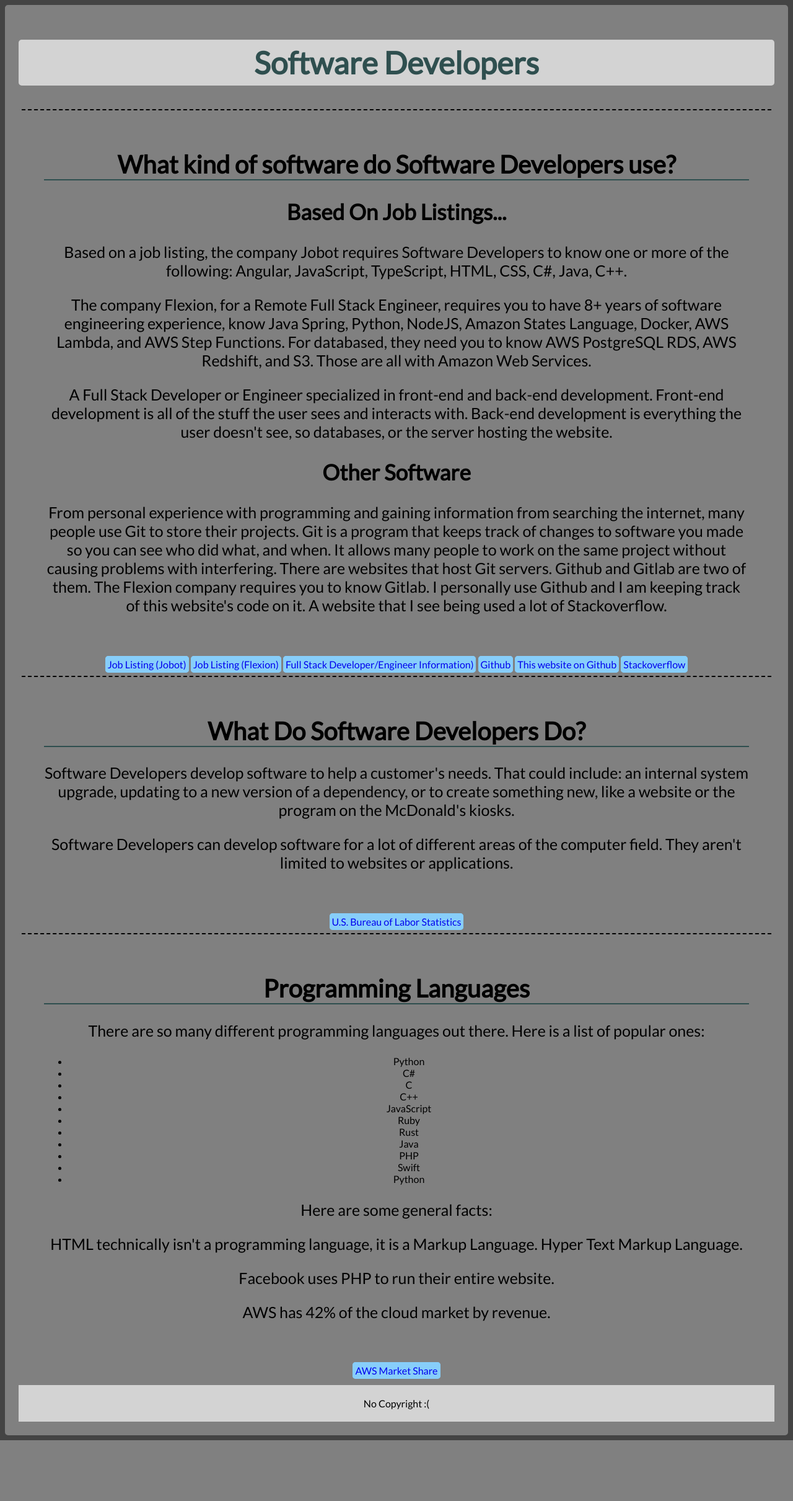
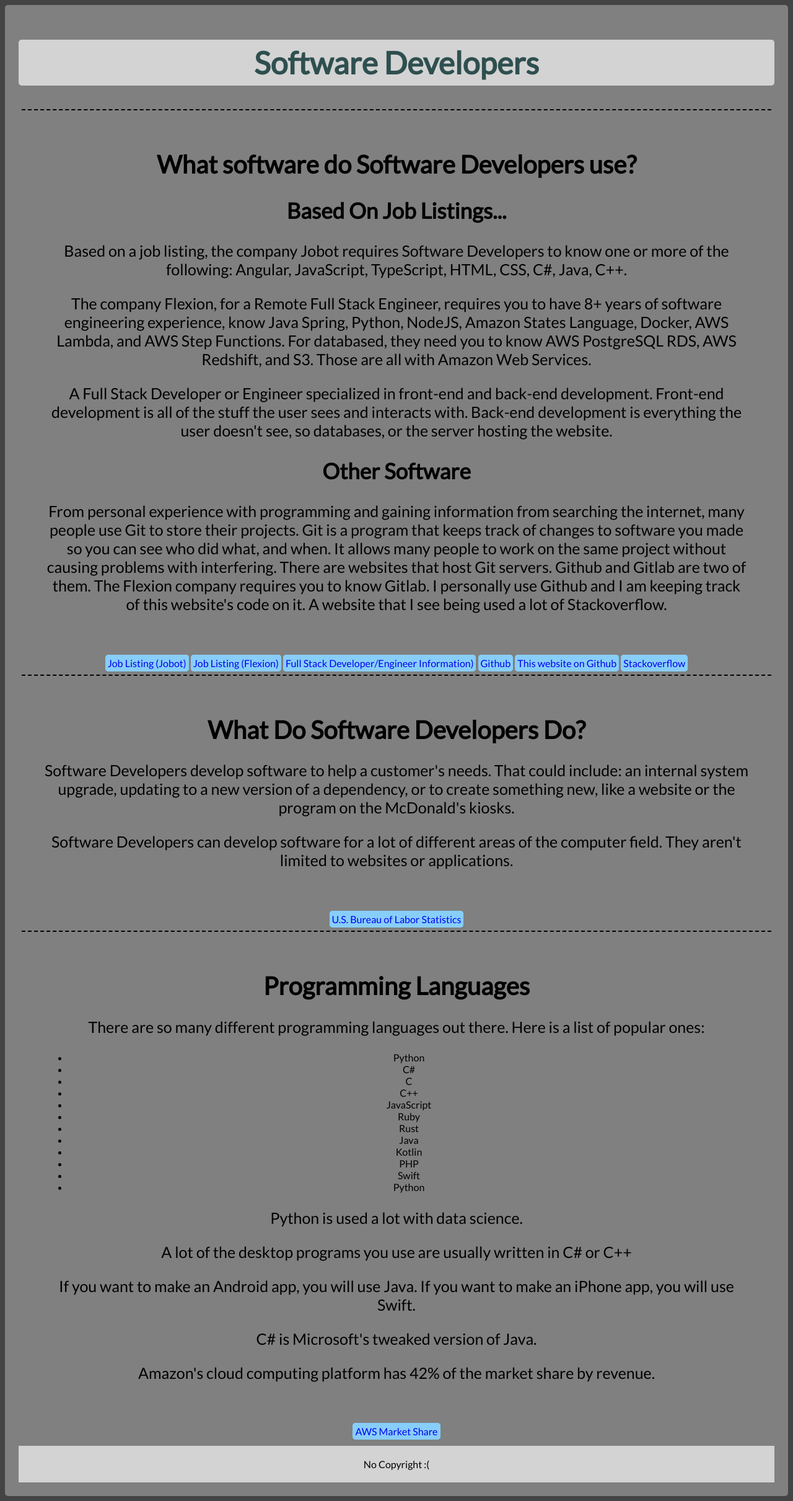
Before and after one commit to nauseousKibbles/schoolArtifact, a Flask app: page / in a window 1280 px wide. Shown: the whole page at 62% size. Before the commit the page ends 2323 px from the top, so only its background shows below. Run offline with Flask 2, Linux system fonts and the light colour scheme.

Commit message:
even more

```diff
--- a/ArtifactFiles/static/topBarAndMabyeOthers.css
+++ b/ArtifactFiles/static/topBarAndMabyeOthers.css
@@ -33,7 +33,7 @@
 }
 
 .content .contentItem h1 {
-    border-bottom: darkslategray 2px solid;
+    /* border-bottom: darkslategray 2px solid; */
     font-size: 40px;
 
 }
--- a/ArtifactFiles/templates/home.html
+++ b/ArtifactFiles/templates/home.html
@@ -16,7 +16,7 @@
     </div>
     <div class="content">
         <div class="contentItem">
-            <h1>What kind of software do Software Developers use?</h1>
+            <h1>What software do Software Developers use?</h1>
             <h2>Based On Job Listings...</h2>
             <p>Based on a job listing, the company Jobot requires Software Developers to know one or
                 more of the following: Angular, JavaScript, TypeScript, HTML, CSS, C#, Java, C++. </p>
@@ -73,14 +73,16 @@
                 <li>Ruby</li>
                 <li>Rust</li>
                 <li>Java</li>
+                <li>Kotlin</li>
                 <li>PHP</li>
                 <li>Swift</li>
                 <li>Python</li>
             </ul>
-            <p>Here are some general facts:</p>
-            <p>HTML technically isn't a programming language, it is a Markup Language. Hyper Text Markup Language.</p>
-            <p>Facebook uses PHP to run their entire website.</p>
-            <p>AWS has 42% of the cloud market by revenue.</p>
+            <p>Python is used a lot with data science. </p>
+            <p>A lot of the desktop programs you use are usually written in C# or C++</p>
+            <p>If you want to make an Android app, you will use Java. If you want to make an iPhone app, you will use Swift.</p>
+            <p>C# is Microsoft's tweaked version of Java.</p>
+            <p>Amazon's cloud computing platform has 42% of the market share by revenue.</p>
         </div>
         <div class="sources">
             <a target="_blank" href="https://www.usatoday.com/story/tech/talkingtech/2017/03/01/amazon-control-internet-aws-cloud-services-outage/98548762/">AWS Market Share</a>
```
